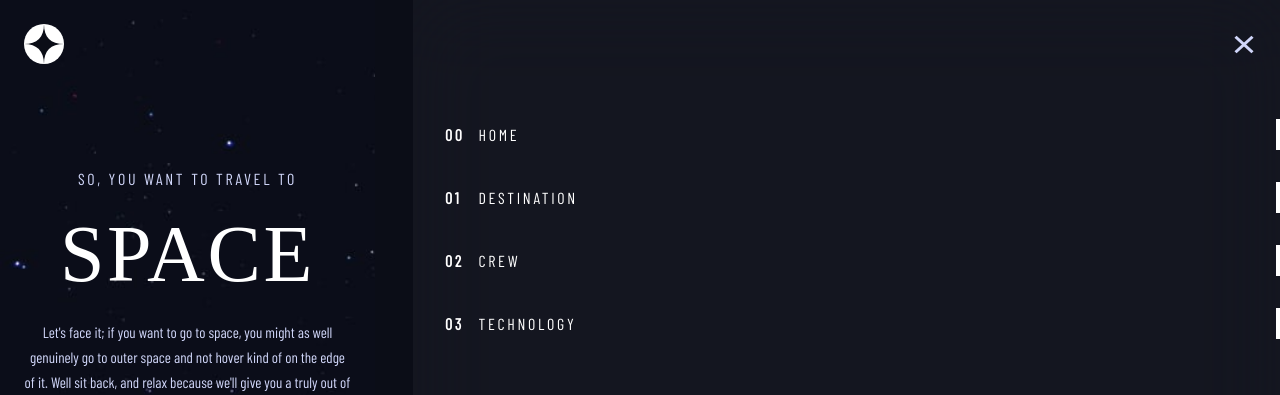
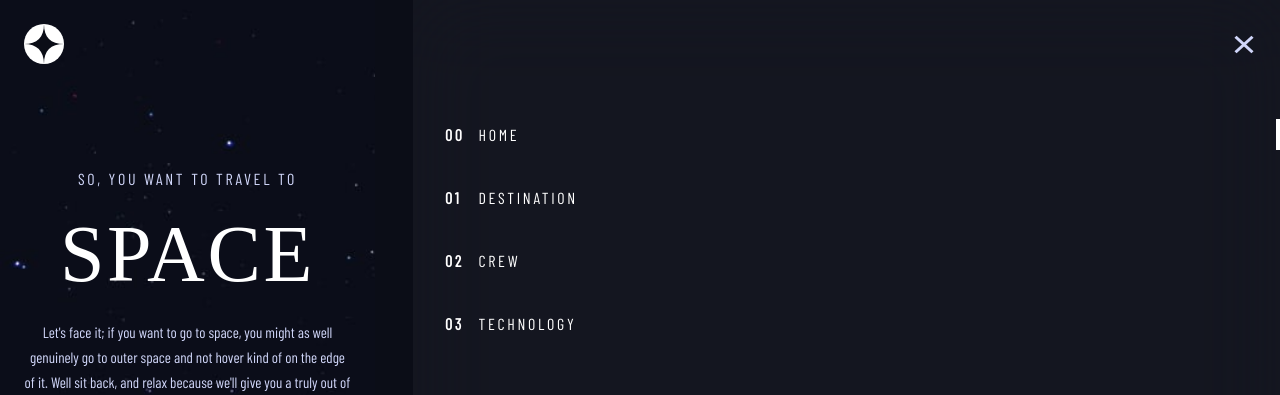
Before and after one commit to newbpydev/15-space-tourism-mp-website-ts-scss-nextjs, a Next.js app: page / in a window 1280 px wide. Both pictures are taken after a click on the picture 1244 px from the left and 47 px from the top of the page. Shown: the top 395 px of the page. Built offline with nearby package versions, Linux system fonts and the light colour scheme; a web font is replaced by a local one.

Commit message:
refactor(Menu.tsx): replace hardcoded navigation links with dynamic links based on navigation.json file feat(Menu.tsx): add active class to the currently active navigation link style(Menu.module.scss): add transition effect to menu container and add class to make it visible

```diff
--- a/src/app/components/navbar/Menu.tsx
+++ b/src/app/components/navbar/Menu.tsx
@@ -1,9 +1,11 @@
 import Link from "next/link";
-import styles from "@/app/styles/components/navbar/Menu.module.scss";
+import styles from "../../../app/styles/components/navbar/Menu.module.scss";
 import { MouseEventHandler } from "react";
 import closeIcon from "@/app/assets/shared/icon-close.svg";
 import Image from "next/image";
 import path from "path";
+
+import { usePathname } from "next/navigation";
 
 import navigation from "@/../data/navigation.json";
 
@@ -12,10 +14,45 @@ interface Props {
 }
 
 function Menu({ onMenuClick }: Props) {
-  // const navigation = path.resolve(__dirname, "..", "data", "navigation.json");
+  const pathname = usePathname();
+
+  const renderLinks = navigation.map((link) => {
+    let isActive: boolean;
+
+    switch (pathname) {
+      case "/":
+        isActive = link.href === pathname;
+        break;
+      case "/destination":
+        isActive = link.href === pathname;
+        break;
+      case "/crew":
+        isActive = link.href === pathname;
+        break;
+      case "/technology":
+        isActive = link.href === pathname;
+        break;
+      default:
+        isActive = false;
+        break;
+    }
+
+    return (
+      <li key={link.href}>
+        <Link
+          href={link.href}
+          className={`${styles.link + (isActive ? " " + styles.isActive : "")}`}
+          onClick={onMenuClick}
+        >
+          <span className={styles.linkNumber}>{link.number}</span>
+          <span className={styles.linkName}>{link.name}</span>
+        </Link>
+      </li>
+    );
+  });
 
   return (
-    <div className={styles.menuContainer}>
+    <div className={styles.menuContainer + " " + styles.isVisible}>
       <Image
         src={closeIcon}
         width={19.09}
@@ -25,40 +62,7 @@ function Menu({ onMenuClick }: Props) {
         onClick={onMenuClick}
       />
 
-      <ul className={styles.links}>
-        <li>
-          <Link href={"/"} className={styles.link} onClick={onMenuClick}>
-            <span className={styles.linkNumber}>00</span>
-            <span className={styles.linkName}>Home</span>
-          </Link>
-        </li>
-        <li>
-          <Link
-            href={"/destination"}
-            className={styles.link}
-            onClick={onMenuClick}
-          >
-            <p className={styles.linkNumber}>01</p>
-            <p className={styles.linkName}>Destination</p>
-          </Link>
-        </li>
-        <li>
-          <Link href={"/crew"} className={styles.link} onClick={onMenuClick}>
-            <p className={styles.linkNumber}>02</p>
-            <p className={styles.linkName}>Crew</p>
-          </Link>
-        </li>
-        <li>
-          <Link
-            href={"/technology"}
-            className={styles.link}
-            onClick={onMenuClick}
-          >
-            <span className={styles.linkNumber}>03</span>
-            <span className={styles.linkName}>Technology</span>
-          </Link>
-        </li>
-      </ul>
+      <ul className={styles.links}>{renderLinks}</ul>
     </div>
   );
 }
--- a/src/app/styles/components/navbar/Menu.module.scss
+++ b/src/app/styles/components/navbar/Menu.module.scss
@@ -6,7 +6,8 @@
   flex-direction: column;
   top: 0;
   right: 0;
-  width: 67.73%;
+  width: 0%;
+  // width: 67.73%;
   height: 100vh;
   background: rgba(255, 255, 255, .04);
   backdrop-filter: blur(40.7742px);
@@ -14,6 +15,11 @@
   padding-top: 3.495rem;
   padding-left: 3.2rem;
   z-index: 99;
+  transition: all 2s ease;
+
+  &.isVisible {
+    width: 67.73%;
+  }
 
   & .closeIcon {
     cursor: pointer;
@@ -41,11 +47,9 @@
     align-items: center;
     column-gap: .5rem;
     height: 3.1rem;
-    border-right: 4px solid white;
 
-    &:active {
-      color: blue;
-      ;
+    &.isActive {
+      border-right: 4px solid white;
     }
 
     &Number {
```
